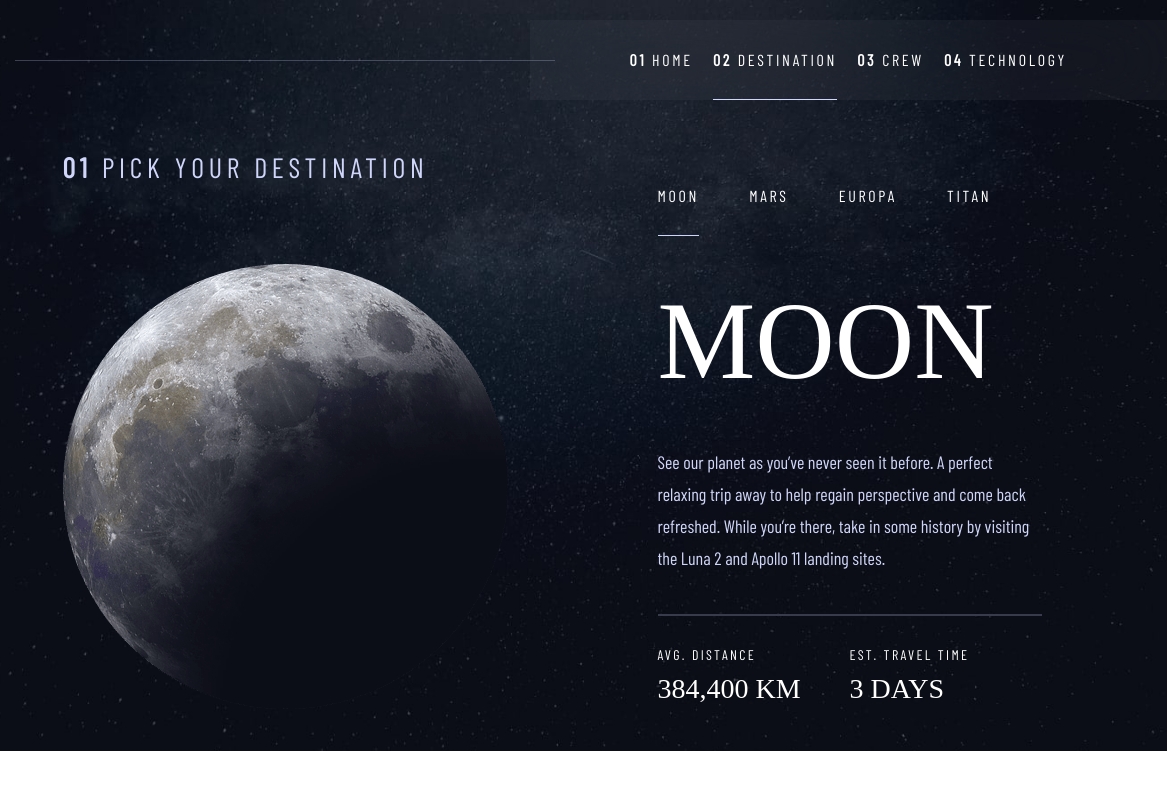
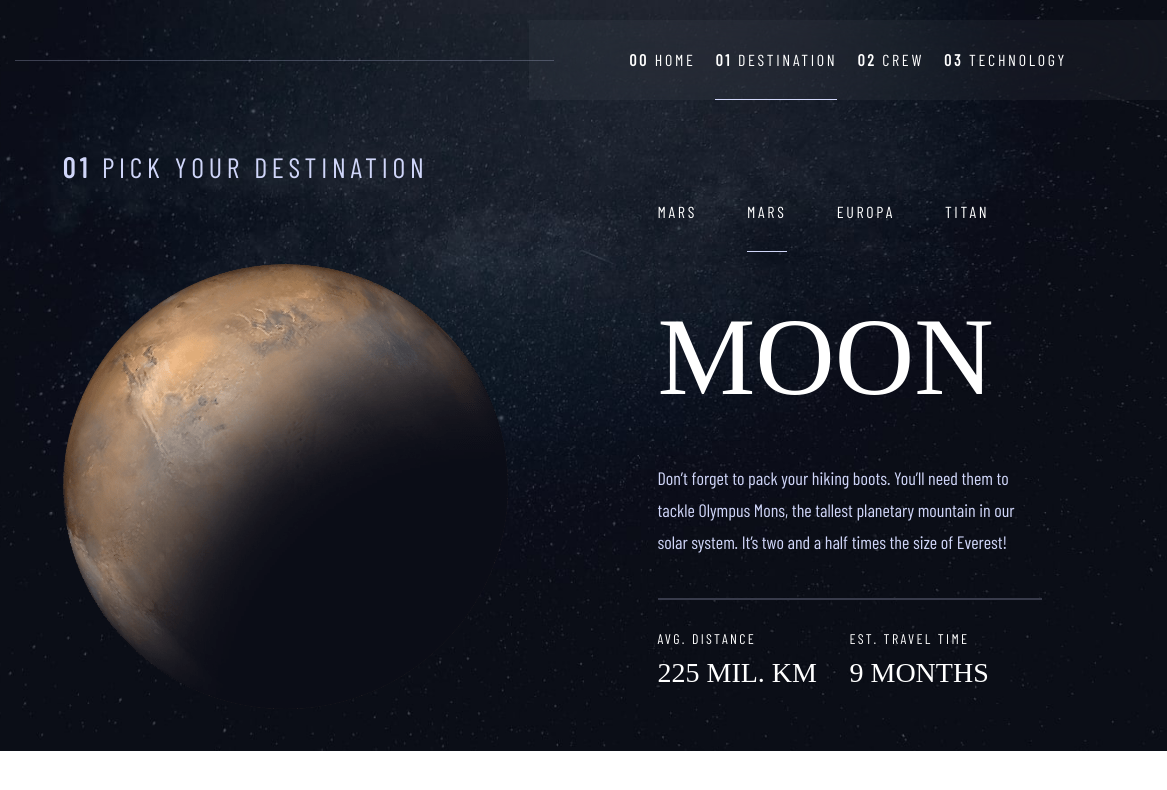
Before and after one commit to Irina-Dehtiarenko/Space_tourism_website_Frontend_Mentor, a website: page index.html in a window 1280 px wide. Shown: the full height of the page, 113-1280 px from the left. Drawn offline with nearby package versions, Linux system fonts and the light colour scheme; a web font is replaced by a local one.

Commit message:
added section of destination-mars

```diff
--- a/index.html
+++ b/index.html
@@ -68,18 +68,18 @@
         <nav class="navigation navigation__header">
           <ul class="navigation__list">
             <li class="navigation__list--item">
-              <button class="btn nav__btn"><span>01</span> Home</button>
+              <button class="btn nav__btn"><span>00</span> Home</button>
             </li>
             <li class="navigation__list--item">
               <button class="btn nav__btn nav__btn--active">
-                <span>02</span> Destination
+                <span>01</span> Destination
               </button>
             </li>
             <li class="navigation__list--item">
-              <button class="btn nav__btn"><span>03</span> Crew</button>
+              <button class="btn nav__btn"><span>02</span> Crew</button>
             </li>
             <li class="navigation__list--item">
-              <button class="btn nav__btn"><span>04</span> Technology</button>
+              <button class="btn nav__btn"><span>03</span> Technology</button>
             </li>
           </ul>
         </nav>
@@ -106,7 +106,7 @@
 
       <!-- ////////////////////////////// -->
       <!-- main Destination -- MOON -->
-      <main class="main main-destination main-destination--moon">
+      <!-- <main class="main main-destination main-destination--moon">
         <div class="title">
           <h5 class="heading-5"><span>01</span> Pick your destination</h5>
           <div class="img img-destination">
@@ -155,6 +155,59 @@
             </div>
           </div>
         </div>
+      </main> -->
+
+      <!-- .///////////////////////////////// -->
+      <!-- Main-destination  MARS -->
+
+      <main class="main main-destination main-destination--mars">
+        <div class="title">
+          <h5 class="heading-5"><span>01</span> Pick your destination</h5>
+          <div class="img img-destination">
+            <img
+              src="./src/img/destination/image-mars.png"
+              alt="Image of mars"
+            />
+          </div>
+        </div>
+
+        <div class="description">
+          <nav class="navigation navigation--destination">
+            <ul class="navigation__list">
+              <li class="navigation__list--item">
+                <button class="btn nav__btn">Mars</button>
+              </li>
+              <li class="navigation__list--item">
+                <button class="btn nav__btn nav__btn--active">Mars</button>
+              </li>
+              <li class="navigation__list--item">
+                <button class="btn nav__btn">Europa</button>
+              </li>
+              <li class="navigation__list--item">
+                <button class="btn nav__btn">Titan</button>
+              </li>
+            </ul>
+          </nav>
+
+          <h1 class="heading-1 tablet">Moon</h1>
+
+          <p class="body-text">
+            Don’t forget to pack your hiking boots. You’ll need them to tackle
+            Olympus Mons, the tallest planetary mountain in our solar system.
+            It’s two and a half times the size of Everest!
+          </p>
+
+          <div class="details">
+            <div class="detail detail__distance">
+              <p class="subheading subheading--2">Avg. distance</p>
+              <p class="subheading subheading--1">225 mil. km</p>
+            </div>
+            <div class="detail detail__travel-time">
+              <p class="subheading subheading--2">Est. travel time</p>
+              <p class="subheading subheading--1">9 months</p>
+            </div>
+          </div>
+        </div>
       </main>
     </div>
   </body>
--- a/src/sass/base/_typography.scss
+++ b/src/sass/base/_typography.scss
@@ -42,6 +42,9 @@
   letter-spacing: 4.75px;
   text-transform: uppercase;
 
+  @media only screen and (max-width: $bp-small) {
+    font-size: 3rem;
+  }
   @media only screen and (max-width: $bp-smaller) {
     font-size: 2rem;
   }
```
Also changed, not shown: src/css/style.css.
